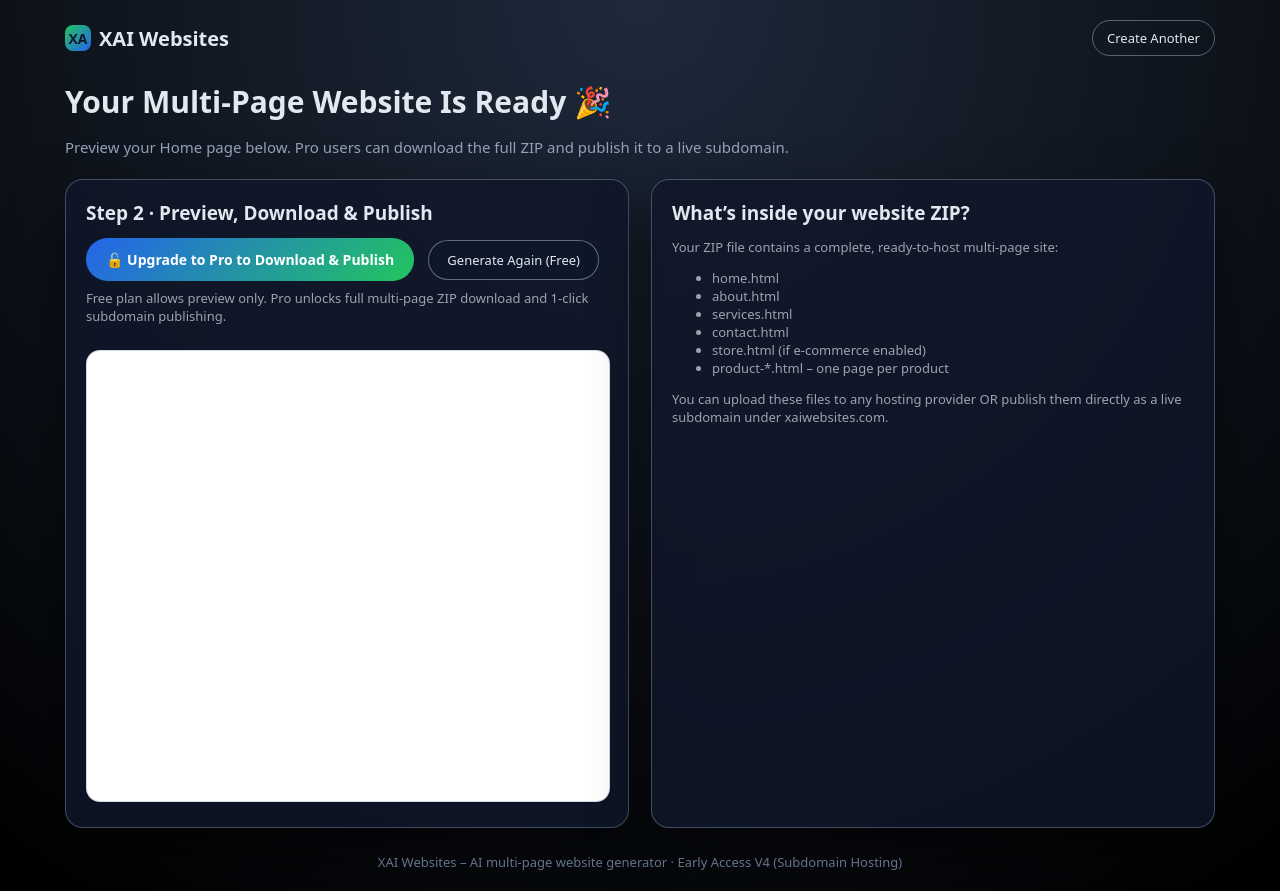
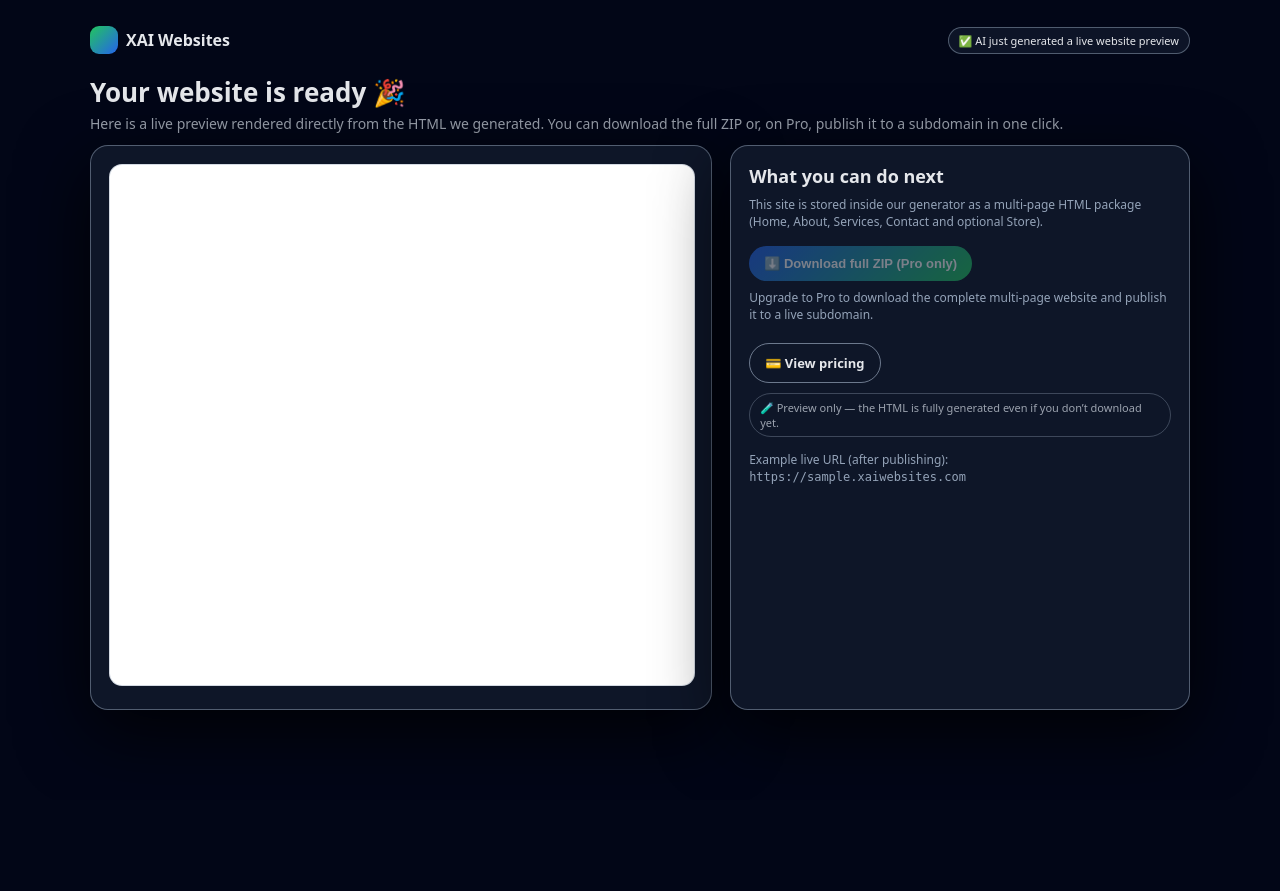
Before and after one commit to imihus81-lgtm/web-automation, a Flask app: template templates/result.html in a window 1280 px wide. After the commit the page ends 721 px from the top, so only its background shows below. Run offline with Flask 3, Linux system fonts and the light colour scheme; the template is opened without the code that fills it: most values are stand-ins (such as "Sample title", 1, 10 or a date in 2020).

Commit message:
Fix result page & add generation debug

```diff
--- a/app.py
+++ b/app.py
@@ -53,23 +53,29 @@ def slugify(text: str) -> str:
 
 
 def save_multipage_site(site_json):
-    """Save pages from JSON and create a ZIP. Returns (folder_id, zip_path, folder_path)."""
+    """
+    Save pages from JSON and create a ZIP.
+    Returns (folder_id, zip_path, folder_path).
+    """
     folder_id = uuid.uuid4().hex
     folder_path = os.path.join(GEN_DIR, folder_id)
     os.makedirs(folder_path, exist_ok=True)
 
     for key, html in site_json.items():
         if key == "products":
+            # Product pages
             for p_name, p_html in html.items():
                 safe = slugify(p_name)
                 file_path = os.path.join(folder_path, f"product-{safe}.html")
                 with open(file_path, "w", encoding="utf-8") as f:
                     f.write(p_html)
         else:
+            # Normal pages: home, about, services, store, contact
             file_path = os.path.join(folder_path, f"{key}.html")
             with open(file_path, "w", encoding="utf-8") as f:
                 f.write(html)
 
+    # Create ZIP
     zip_path = os.path.join(GEN_DIR, folder_id + ".zip")
     with zipfile.ZipFile(zip_path, "w") as zipf:
         for root, dirs, files in os.walk(folder_path):
@@ -82,7 +88,9 @@ def save_multipage_site(site_json):
 
 
 def copy_site_to_subdomain(business_slug: str, folder_path: str):
-    """Copies generated site to sites/<business_slug>/."""
+    """
+    Copies generated site to sites/<business_slug>/.
+    """
     dest_folder = os.path.join(SITES_DIR, business_slug)
     if os.path.isdir(dest_folder):
         shutil.rmtree(dest_folder)
@@ -119,7 +127,7 @@ def generate():
     description = request.form.get("description") or ""
     city = request.form.get("city") or ""
 
-    # Products only for future ecommerce versions – kept but optional
+    # Products only for future ecommerce versions – optional
     products = []
     if category == "ecommerce":
         names = request.form.getlist("product_name[]")
@@ -144,6 +152,12 @@ def generate():
         return "Error while generating website. Please try again later.", 500
 
     folder_id, zip_path, folder_path = save_multipage_site(site_json)
+
+    # Debug log for Render
+    try:
+        print("Generated folder:", folder_path, "files:", os.listdir(folder_path), flush=True)
+    except Exception as e:
+        print("Could not list folder contents:", repr(e), flush=True)
 
     preview_url = url_for("preview_file", folder=folder_id, file="home.html")
     download_url = url_for("download_zip", folder=folder_id)
--- a/templates/result.html
+++ b/templates/result.html
@@ -8,211 +8,179 @@
     <style>
         body {
             margin: 0;
-            padding: 20px;
-            font-family: system-ui, sans-serif;
-            background: radial-gradient(circle at top, #1e293b, #000);
-            color: #e2e8f0;
+            font-family: system-ui, -apple-system, BlinkMacSystemFont, sans-serif;
+            background: radial-gradient(circle at top, #020617, #020617);
+            color: #e5e7eb;
         }
+        .shell {
+            max-width: 1100px;
+            margin: 0 auto;
+            padding: 26px 20px 40px;
+        }
+        header {
+            display:flex;
+            justify-content:space-between;
+            align-items:center;
+            margin-bottom:20px;
+        }
+        .logo {
+            display:flex;
+            gap:8px;
+            align-items:center;
+            font-weight:700;
+        }
+        .logo-badge {
+            width:28px;height:28px;border-radius:9px;
+            background:linear-gradient(135deg,#22c55e,#2563eb);
+        }
+        .badge {
+            display:inline-flex;
+            align-items:center;
+            gap:6px;
+            padding:5px 10px;
+            border-radius:999px;
+            background:rgba(15,23,42,0.9);
+            border:1px solid rgba(148,163,184,0.5);
+            font-size:11px;
+        }
+        h1 { margin:10px 0 4px;font-size:26px; }
+        p.sub { margin:0 0 12px;color:#9ca3af;font-size:14px; }
 
-        .container {
-            max-width: 1150px;
-            margin: auto;
+        .layout {
+            display:grid;
+            grid-template-columns: 1.15fr 0.85fr;
+            gap:18px;
         }
-
-        header {
-            display: flex;
-            justify-content: space-between;
-            margin-bottom: 25px;
-            align-items: center;
-        }
-        header .logo {
-            display: flex;
-            align-items: center;
-            gap: 8px;
-            font-weight: 700;
-            font-size: 20px;
-        }
-        header .logo-badge {
-            width: 26px; height: 26px;
-            background: linear-gradient(135deg,#22c55e,#2563eb);
-            border-radius: 8px;
-            display:flex;align-items:center;justify-content:center;
-            color:#0f172a;font-size:14px;
-        }
-        header .home-link {
-            padding: 8px 14px;
-            border: 1px solid rgba(148,163,184,0.55);
-            border-radius: 999px;
-            text-decoration: none;
-            color: #e2e8f0;
-            font-size: 13px;
-        }
-
-        h1 {
-            font-size: 30px;
-            font-weight: 600;
-            margin-bottom: 6px;
-        }
-        .sub {
-            color: #94a3b8;
-            margin-bottom: 22px;
-            font-size: 15px;
-        }
-
-        .grid {
-            display: grid;
-            gap: 22px;
-            grid-template-columns: 1fr 1fr;
-        }
-        @media (max-width: 920px) {
-            .grid { grid-template-columns: 1fr; }
+        @media (max-width:900px){
+            .layout { grid-template-columns:1fr; }
         }
 
         .card {
-            background: rgba(15,23,42,0.8);
-            padding: 20px;
-            border-radius: 18px;
-            border: 1px solid rgba(148,163,184,0.4);
-            box-shadow: 0 25px 55px rgba(0,0,0,0.5);
-        }
-
-        .card h2 {
-            margin-top: 0;
-            font-size: 19px;
-            margin-bottom: 12px;
-        }
-
-        .btn-primary {
-            display: inline-flex;
-            align-items: center;
-            gap: 8px;
-            padding: 12px 20px;
-            background: linear-gradient(135deg,#2563eb,#22c55e);
-            border-radius: 999px;
-            color: white;
-            text-decoration: none;
-            font-weight: 600;
-            font-size: 14px;
-            border: none;
-            cursor: pointer;
-        }
-
-        .btn-secondary {
-            display: inline-flex;
-            align-items: center;
-            gap: 8px;
-            padding: 10px 18px;
-            border-radius: 999px;
-            border: 1px solid rgba(148,163,184,0.6);
-            color: #e2e8f0;
-            background: rgba(15,23,42,0.7);
-            text-decoration: none;
-            font-size: 13px;
-            cursor: pointer;
+            background:rgba(15,23,42,0.96);
+            border-radius:18px;
+            border:1px solid rgba(148,163,184,0.5);
+            box-shadow:0 22px 70px rgba(0,0,0,0.8);
+            padding:18px;
         }
 
         iframe {
-            width: 100%;
-            height: 450px;
-            border-radius: 14px;
-            border: 1px solid rgba(148,163,184,0.4);
-            background: white;
-            margin-top: 12px;
+            width:100%;
+            height:520px;
+            border-radius:13px;
+            border:1px solid rgba(148,163,184,0.4);
+            background:white;
         }
 
-        .notice {
-            font-size: 13px;
-            color: #9ca3af;
-            margin-top: 8px;
+        .btn {
+            display:inline-flex;
+            justify-content:center;
+            align-items:center;
+            gap:6px;
+            padding:10px 15px;
+            border-radius:999px;
+            border:none;
+            cursor:pointer;
+            font-size:13px;
+            font-weight:600;
+            text-decoration:none;
         }
+        .btn-primary {
+            background:linear-gradient(135deg,#2563eb,#22c55e);
+            color:#fff;
+        }
+        .btn-ghost {
+            background:transparent;
+            color:#e5e7eb;
+            border:1px solid rgba(148,163,184,0.7);
+        }
+        .btn-disabled {
+            opacity:.45;
+            cursor:not-allowed;
+        }
+        .small { font-size:12px;color:#94a3b8; }
 
-        footer {
-            margin-top: 25px;
-            font-size: 13px;
-            color: #64748b;
-            text-align: center;
+        .pill {
+            display:inline-flex;
+            align-items:center;
+            gap:6px;
+            padding:6px 10px;
+            border-radius:999px;
+            border:1px solid rgba(148,163,184,0.35);
+            font-size:11px;
+            color:#9ca3af;
+            margin-top:10px;
         }
-
-        form { margin: 0; }
+        a { color:#38bdf8;text-decoration:none; }
     </style>
 </head>
 <body>
 
-<div class="container">
+<div class="shell">
 
     <header>
         <div class="logo">
-            <span class="logo-badge">XA</span>
-            XAI Websites
+            <div class="logo-badge"></div>
+            <div>XAI Websites</div>
         </div>
-        <a class="home-link" href="{{ url_for('index') }}">Create Another</a>
+        <div class="badge">✅ AI just generated a live website preview</div>
     </header>
 
-    <h1>Your Multi-Page Website Is Ready 🎉</h1>
-    <p class="sub">Preview your Home page below. Pro users can download the full ZIP and publish it to a live subdomain.</p>
+    <main>
+        <h1>Your website is ready 🎉</h1>
+        <p class="sub">
+            Here is a live preview rendered directly from the HTML we generated. You can download the full ZIP
+            or, on Pro, publish it to a subdomain in one click.
+        </p>
 
-    <div class="grid">
+        <div class="layout">
+            <!-- LEFT: PREVIEW -->
+            <div class="card">
+                <iframe src="{{ preview_url }}" title="Website preview"></iframe>
+            </div>
 
-        <!-- LEFT SIDE: ACTIONS + PREVIEW -->
+            <!-- RIGHT: ACTIONS -->
             <div class="card">
-            <h2>Step 2 · Preview, Download & Publish</h2>
+                <h2 style="margin:0 0 8px;font-size:18px;">What you can do next</h2>
+                <p class="small" style="margin:0 0 16px;">
+                    This site is stored inside our generator as a multi-page HTML package (Home, About, Services, Contact
+                    and optional Store).
+                </p>
 
                 {% if is_pro %}
-                <!-- Download enabled -->
-                <a href="{{ download_url }}" class="btn-primary">⬇ Download Full Website (ZIP)</a>
-                <a href="{{ url_for('index') }}" class="btn-secondary" style="margin-left:10px;">Generate Again</a>
+                    <p class="small" style="margin-bottom:10px;">Pro is active ✅</p>
+                    <a class="btn btn-primary" href="{{ download_url }}">
+                        ⬇️ Download full ZIP
+                    </a>
 
-                <p class="notice">Pro active — unlimited downloads, unlimited multi-page sites.</p>
-
-                <!-- Publish button -->
                     <form method="post" action="{{ url_for('deploy', folder=folder_id) }}" style="margin-top:10px;">
                         <input type="hidden" name="business_slug" value="{{ business_slug }}">
-                    <button type="submit" class="btn-secondary">
-                        🌐 Publish live: {{ business_slug }}.xaiwebsites.com
+                        <button type="submit" class="btn btn-ghost">
+                            🌐 Publish live to {{ business_slug }}.xaiwebsites.com
                         </button>
                     </form>
-                <p class="notice">
-                    Your site will be served at this subdomain once DNS wildcard for *.xaiwebsites.com is configured.
+                {% else %}
+                    <button class="btn btn-primary btn-disabled" disabled>
+                        ⬇️ Download full ZIP (Pro only)
+                    </button>
+                    <p class="small" style="margin-top:8px;">
+                        Upgrade to Pro to download the complete multi-page website and publish it to a live subdomain.
                     </p>
-
-            {% else %}
-                <!-- Upgrade CTA -->
-                <a href="{{ url_for('pricing') }}" class="btn-primary">🔓 Upgrade to Pro to Download & Publish</a>
-                <a href="{{ url_for('index') }}" class="btn-secondary" style="margin-left:10px;">Generate Again (Free)</a>
-                <p class="notice">
-                    Free plan allows preview only. Pro unlocks full multi-page ZIP download and 1-click subdomain publishing.
-                </p>
+                    <a class="btn btn-ghost" href="{{ url_for('pricing') }}" style="margin-top:8px;">
+                        💳 View pricing
+                    </a>
                 {% endif %}
 
-            <iframe src="{{ preview_url }}" title="Website Preview"></iframe>
+                <div class="pill">
+                    🧪 Preview only — the HTML is fully generated even if you don’t download yet.
                 </div>
 
-        <!-- RIGHT SIDE: INFO -->
-        <div class="card">
-            <h2>What’s inside your website ZIP?</h2>
-
-            <p class="notice">
-                Your ZIP file contains a complete, ready-to-host multi-page site:
-            </p>
-            <ul class="notice">
-                <li>home.html</li>
-                <li>about.html</li>
-                <li>services.html</li>
-                <li>contact.html</li>
-                <li>store.html (if e-commerce enabled)</li>
-                <li>product-*.html – one page per product</li>
-            </ul>
-
-            <p class="notice">
-                You can upload these files to any hosting provider OR publish them directly as a live subdomain under xaiwebsites.com.
+                <p class="small" style="margin-top:14px;">
+                    Example live URL (after publishing):<br>
+                    <code>https://{{ business_slug }}.xaiwebsites.com</code>
                 </p>
             </div>
-
         </div>
-
-    <footer>
-        XAI Websites – AI multi-page website generator · Early Access V4 (Subdomain Hosting)
-    </footer>
+    </main>
 
 </div>
 
```
Lines whose indentation alone changed are shown as unchanged.
